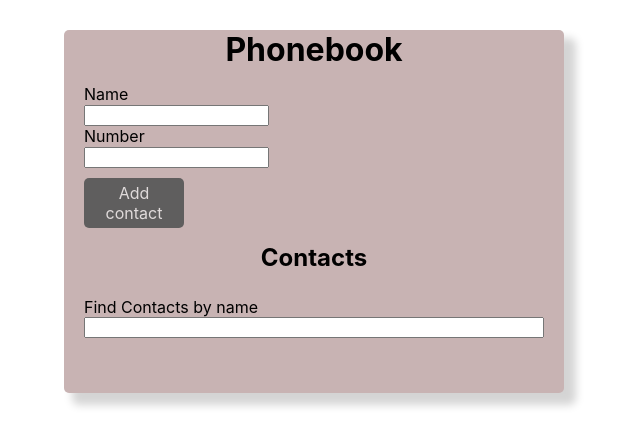
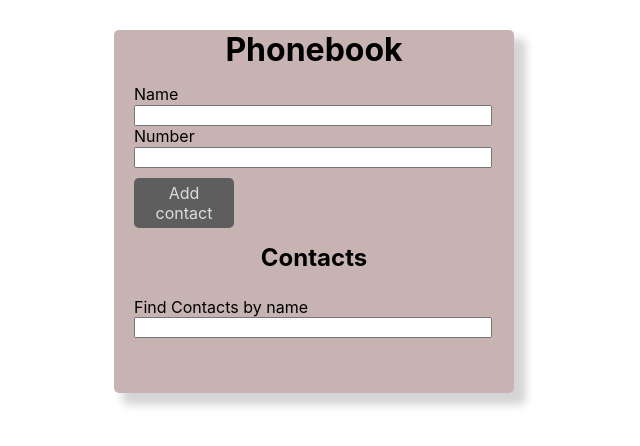
Before and after one commit to zablockiy/goit-react-hw-02-phonebook, a React (Create React App) app: page / in a window 1280 px wide. Shown: the top 446 px of the page, without its empty margins (326-966 px from the left). Built offline with nearby package versions, Linux system fonts and the light colour scheme.

Commit message:
update styles

```diff
--- a/src/components/App.module.css
+++ b/src/components/App.module.css
@@ -2,7 +2,7 @@
   margin-top: 30px;
   margin-left: auto;
   margin-right: auto;
-  width: 500px;
+  width: 400px;
   border-radius: 5px;
   background-color: #c8b3b3;
   box-shadow: 10px 10px 8px 2px rgb(0 0 0 / 17%);
--- a/src/index.css
+++ b/src/index.css
@@ -45,3 +45,6 @@ button {
   background-color: transparent;
   cursor: pointer;
 }
+input {
+  width: 350px;
+}
```
